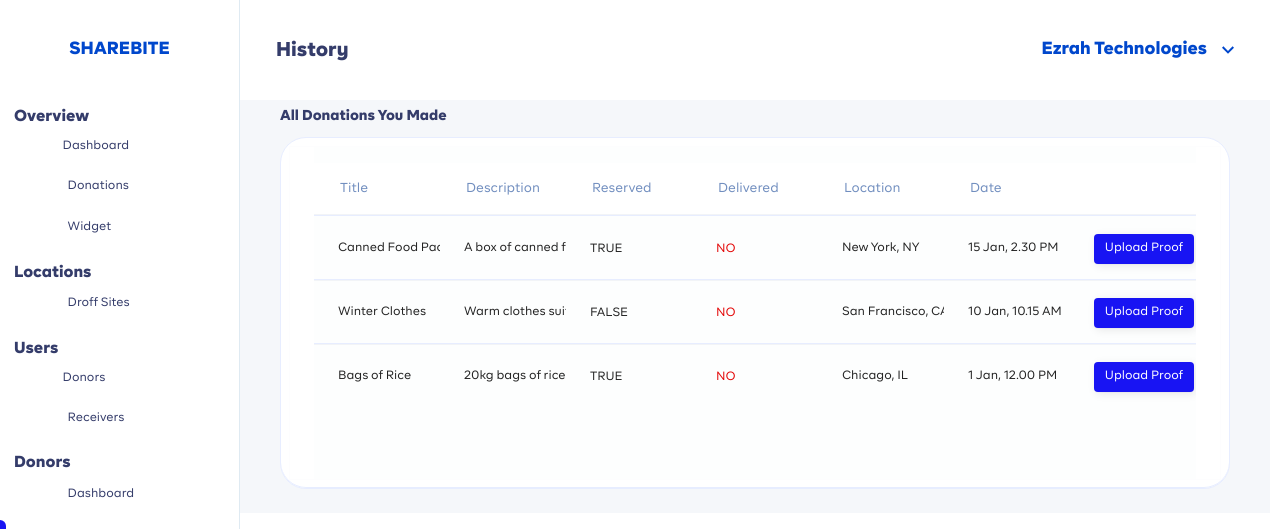
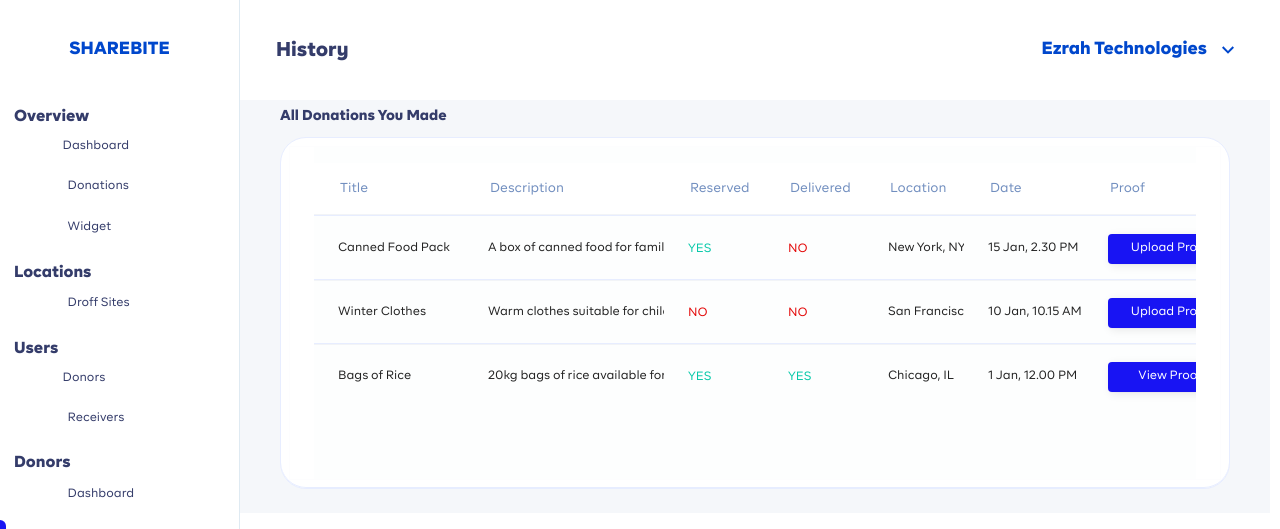
Before and after one commit to AJFX-01/sharebite, a React (Vite) app: page /history in a window 1280 px wide. Shown: the top 529 px of the page. Built offline with nearby package versions, Linux system fonts and the light colour scheme; some icons are missing.

Commit message:
feat: completed history

```diff
--- a/src/components/donor/DonationHistory.tsx
+++ b/src/components/donor/DonationHistory.tsx
@@ -6,7 +6,7 @@ import {
   GridRowsProp,
   GridValidRowModel,
 } from '@mui/x-data-grid';
-import { dateFormatFromUTC, toUpperCase } from 'helpers/utils';
+import { dateFormatFromUTC, toUpperCase, transformBool } from 'helpers/utils';
 import NoData from '../../components/base/NoData';
 // import IconifyIcon from 'components/base/IconifyIcon';
 import { useState, MouseEvent, useEffect } from 'react';
@@ -40,44 +40,49 @@ const DonationHistory = () => {
       field: 'title',
       headerName: 'Title',
       flex: 1,
-      width: 200,
+      minWidth: 150,
       hideable: false,
     },
     {
       field: 'description',
       headerName: 'Description',
       flex: 1,
-      width: 200,
+      minWidth: 200,
       hideable: false,
     },
     {
       field: 'is_reserved',
       headerName: 'Reserved',
-      flex: 1,
-      minWidth: 50,
+      minWidth: 20,
       hideable: false,
       renderCell: (params) => {
-        const color = !params.row.is_reserved ? '#06c9a9' : '#0047CC';
+        const color =
+          toUpperCase(params.row.is_reserved) === 'TRUE'
+            ? '#06c9a9'
+            : '#e30707';
 
-        return <Typography>{toUpperCase(params.row.is_reserved)}</Typography>;
+        return (
+          <Typography color={color}>
+            {transformBool(params.row.is_reserved)}
+          </Typography>
+        );
       },
     },
     {
       field: 'is_deleivered',
       headerName: 'Delivered',
-      flex: 1,
-      minWidth: 50,
+      minWidth: 20,
       hideable: false,
       renderCell: (params) => {
         const color =
           toUpperCase(params.row.is_deleivered) === 'TRUE'
             ? '#06c9a9'
             : '#e30707';
-        const newParams =
-          toUpperCase(params.row.is_deleivered) === 'TRUE'
-            ? (params.row.is_deleivered = 'YES')
-            : (params.row.is_deleivered = 'NO');
-        return <Typography color={color}>{toUpperCase(newParams)}</Typography>;
+        return (
+          <Typography color={color}>
+            {transformBool(params.row.is_deleivered)}
+          </Typography>
+        );
       },
     },
     {
@@ -91,19 +96,35 @@ const DonationHistory = () => {
       field: 'created_at',
       headerName: 'Date',
       flex: 1,
-      minWidth: 100,
+      minWidth: 120,
       hideable: false,
       renderCell: (params) => <>{dateFormatFromUTC(params.value)}</>,
     },
     {
       field: '',
-      headerName: '',
+      headerName: 'Proof',
       flex: 1,
-      width: 150,
+      minWidth: 150,
       hideable: false,
       renderCell: (params) => {
-        return (
-          <>
+        if (params.row.proof === undefined || params.row.proof === null) {
+          return (
+            <>
+              <Button
+                onClick={() => handleOpen(params.row)}
+                variant="contained"
+                color="primary"
+                sx={{
+                  fontSize: 12,
+                  width: 150,
+                }}
+              >
+                Upload Proof
+              </Button>
+            </>
+          );
+        } else {
+          return (
             <Button
               onClick={() => handleOpen(params.row)}
               variant="contained"
@@ -113,10 +134,10 @@ const DonationHistory = () => {
                 width: 150,
               }}
             >
-              Upload Proof
+              View Proof
             </Button>
-          </>
-        );
+          );
+        }
       },
     },
   ];
--- a/src/helpers/utils.ts
+++ b/src/helpers/utils.ts
@@ -38,3 +38,11 @@ export const toUpperCase = (value: string | boolean): string => {
     return value.toUpperCase(); // Directly apply uppercase for strings
   }
 };
+
+export const transformBool = (value: boolean): string => {
+  if (typeof value === 'boolean' && value === true) {
+    return 'YES';
+  } else {
+    return 'NO';
+  }
+};
```
